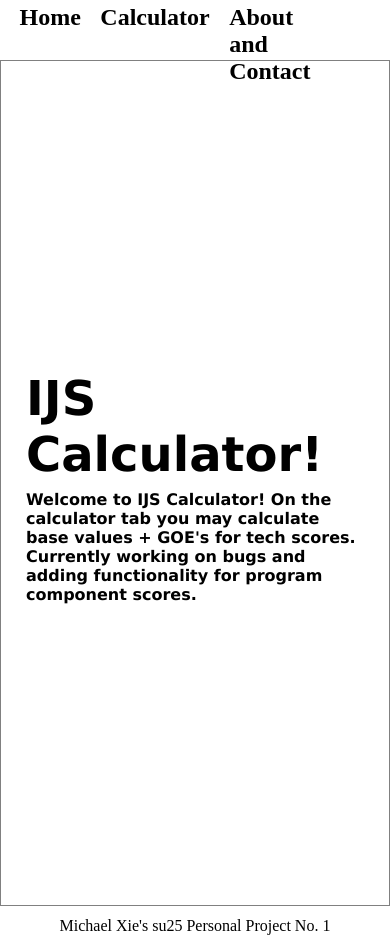
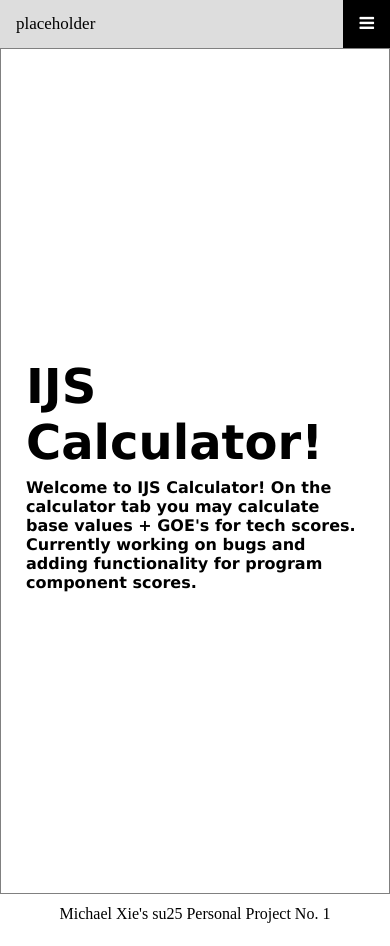
Before and after one commit to kcihaep/ijs-calculator, a plain HTML site: page home.html in a window 390 px wide. Drawn offline with Linux system fonts and the light colour scheme; a script that the page names is missing.

Commit message:
hamburger menu

```diff
--- a/CSS/style.css
+++ b/CSS/style.css
@@ -94,3 +94,45 @@ footer {
     justify-content: center;
     font-size: 1rem;
 }
+
+/* Style the navigation menu */
+.topnav {
+  overflow: hidden;
+  background-color: #333;
+  position: relative;
+}
+
+/* Hide the links inside the navigation menu (except for logo/home) */
+.topnav #myLinks {
+  display: none;
+}
+
+/* Style navigation menu links */
+.topnav a {
+  color: white;
+  padding: 14px 16px;
+  text-decoration: none;
+  font-size: 17px;
+  display: block;
+}
+
+/* Style the hamburger menu */
+.topnav a.icon {
+  background: black;
+  display: block;
+  position: absolute;
+  right: 0;
+  top: 0;
+}
+
+/* Add a grey background color on mouse-over */
+.topnav a:hover {
+  background-color: #ddd;
+  color: black;
+}
+
+/* Style the active link (or home/logo) */
+.active {
+  background-color: #04AA6D;
+  color: white;
+}
--- a/home.html
+++ b/home.html
@@ -10,12 +10,30 @@
     <title>IJS Calculator</title>
     <link rel="stylesheet" href="css/style.css">
     <script async src="scripts/main.js"></script>
+    <script src="scripts/hamburger.js"></script>
 </head>
 
+<!-- Load an icon library to show a hamburger menu (bars) on small screens -->
+<link rel="stylesheet" href="https://cdnjs.cloudflare.com/ajax/libs/font-awesome/4.7.0/css/font-awesome.min.css">
+
+<!-- Top Navigation Menu -->
+<div class="topnav">
+  <a href="home.html" class="active">placeholder</a>
+  <!-- Navigation links (hidden by default) -->
+  <div id="myLinks">
+    <a href="home.html" >Home</a>
+    <a href="calculator.html">Calculator</a>
+    <a href="about and contact.html">About and Contact</a>
+  </div>
+  <!-- "Hamburger menu" / "Bar icon" to toggle the navigation links -->
+  <a href="javascript:void(0);" class="icon" onclick="myFunction()">
+    <i class="fa fa-bars"></i>
+  </a>
+</div>
 <!--header-->
 
 <body>
-    <header>
+    <!-- <header>
         <nav>
             <ul>
                 <li><a href="index.html">Home</a></li>
@@ -23,7 +41,7 @@
                 <li><a href="about and contact.html">About and Contact</a></li>
             </ul>
         </nav>
-    </header>
+    </header> -->
 
     <!--first section-->
     <main>
--- a/scripts/hamburger.js
+++ b/scripts/hamburger.js
@@ -1,8 +1,9 @@
+/* Toggle between adding and removing the "responsive" class to topnav when the user clicks on the icon */
 function myFunction() {
-  var x = document.getElementById("myLinks");
-  if (x.style.display === "block") {
-    x.style.display = "none";
+  var x = document.getElementById("myTopnav");
+  if (x.className === "topnav") {
+    x.className += " responsive";
   } else {
-    x.style.display = "block";
+    x.className = "topnav";
   }
 }
```
